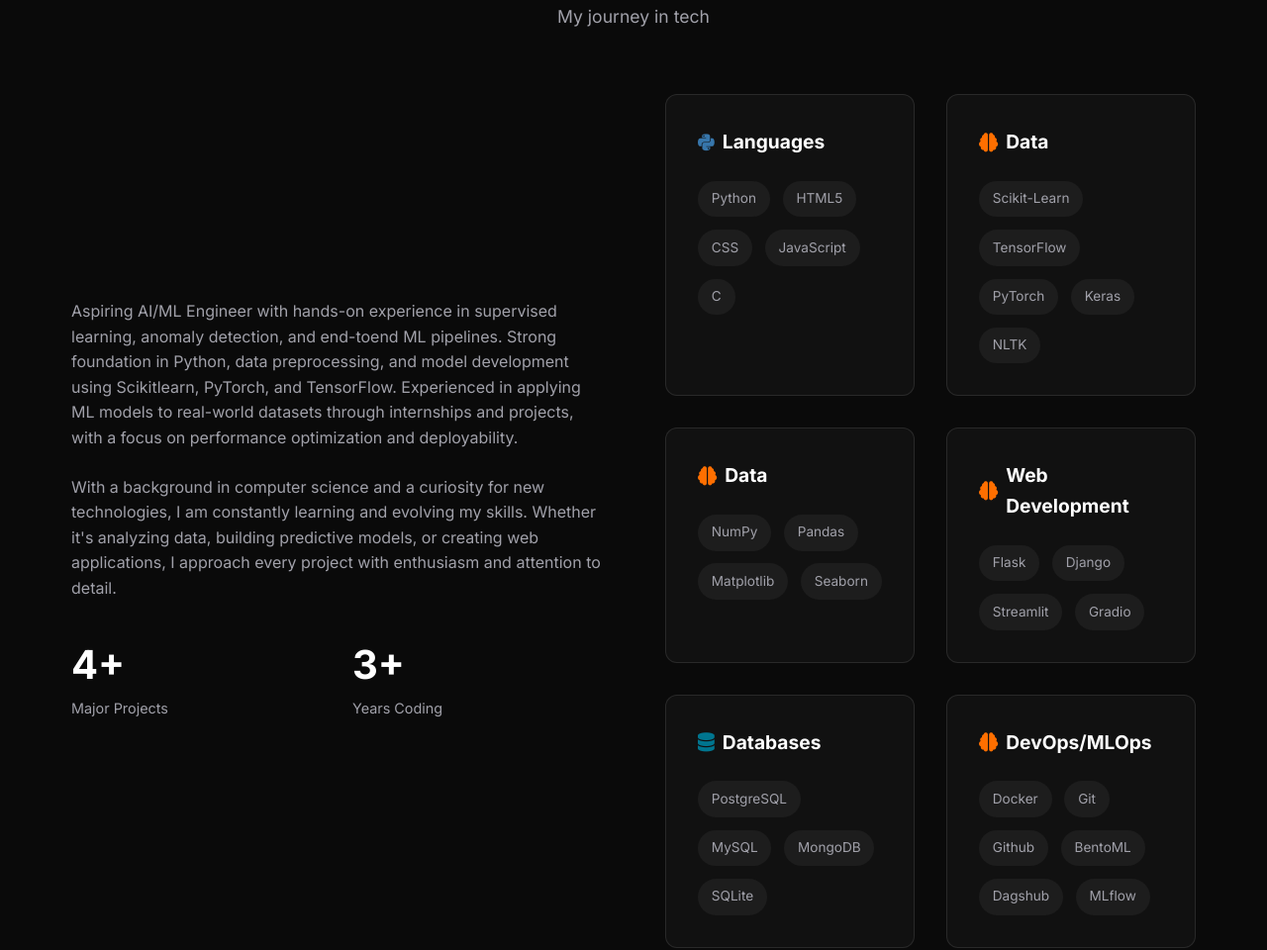
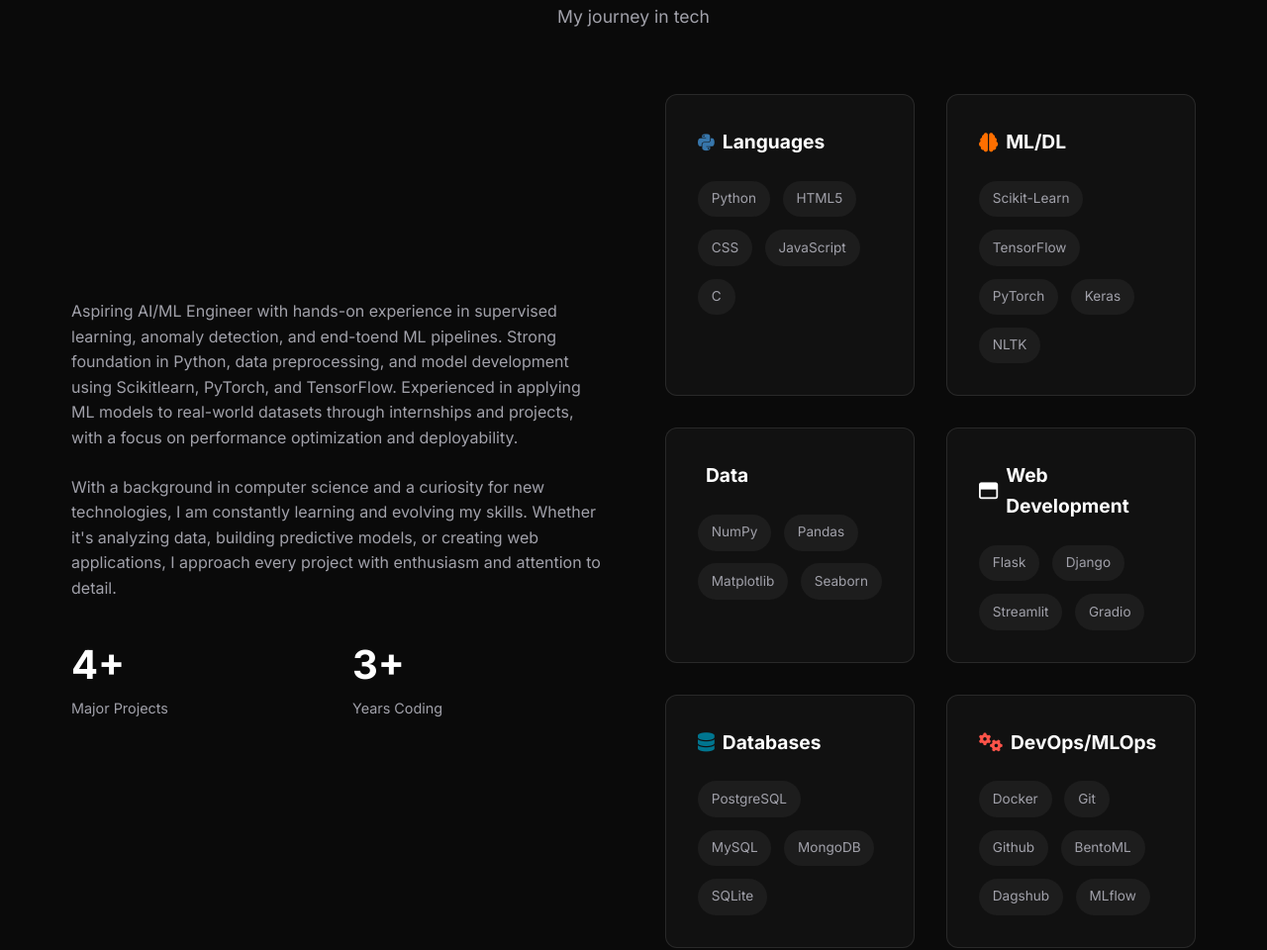
Before and after one commit to mohithnovoct/mohithnovoct.github.io, a plain HTML site: page index.html in a window 1280 px wide. Shown: the part 977-1937 px from the top of the page at 99% size. Drawn offline with Linux system fonts and the light colour scheme.

Commit message:
Update index.html

```diff
--- a/index.html
+++ b/index.html
@@ -108,7 +108,7 @@
                                 </div>
                             </div>
                             <div class="skill-card">
-                                <h3><i class="fas fa-brain" style="color: #FF6F00;"></i> Data</h3>
+                                <h3><i class="fas fa-brain" style="color: #FF6F00;"></i> ML/DL</h3>
                                 <div class="skill-tags">
                                     <span class="skill-tag">Scikit-Learn</span>
                                     <span class="skill-tag">TensorFlow</span>
@@ -118,7 +118,7 @@
                                 </div>
                             </div>
                             <div class="skill-card">
-                                <h3><i class="fas fa-brain" style="color: #FF6F00;"></i> Data</h3>
+                                <h3><i class="fa-solid fa-square-binary" style="color: #000080;"></i> Data</h3>
                                 <div class="skill-tags">
                                     <span class="skill-tag">NumPy</span>
                                     <span class="skill-tag">Pandas</span>
@@ -127,7 +127,7 @@
                                 </div>
                             </div>
                             <div class="skill-card">
-                                <h3><i class="fas fa-brain" style="color: #FF6F00;"></i> Web Development</h3>
+                                <h3><i class="fa-regular fa-window-maximize" style="color: #FFFFFF;"></i> Web Development</h3>
                                 <div class="skill-tags">
                                     <span class="skill-tag">Flask</span>
                                     <span class="skill-tag">Django</span>
@@ -145,7 +145,7 @@
                                 </div>
                             </div>
                             <div class="skill-card">
-                                <h3><i class="fas fa-brain" style="color: #FF6F00;"></i> DevOps/MLOps</h3>
+                                <h3><i class="fa-solid fa-gears" style="color: #FF5349;"></i> DevOps/MLOps</h3>
                                 <div class="skill-tags">
                                     <span class="skill-tag">Docker</span>
                                     <span class="skill-tag">Git</span>
```
